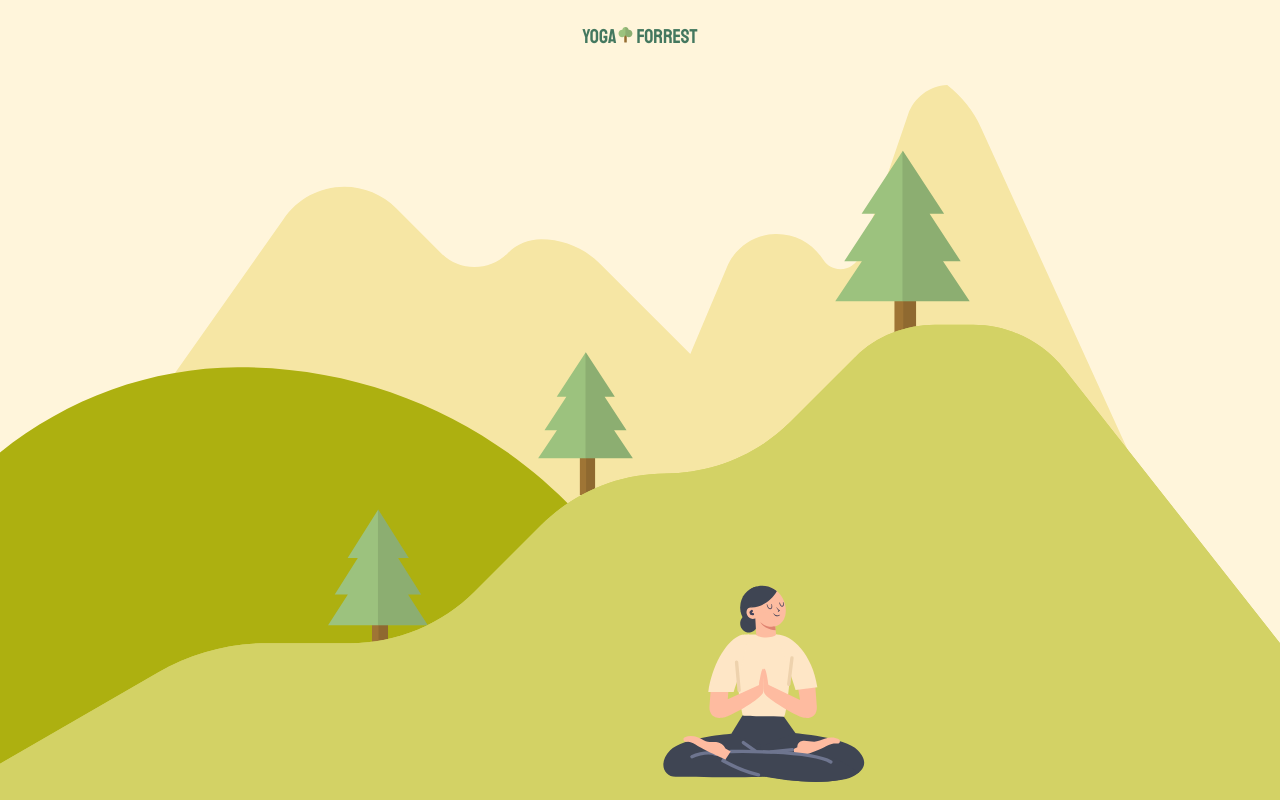
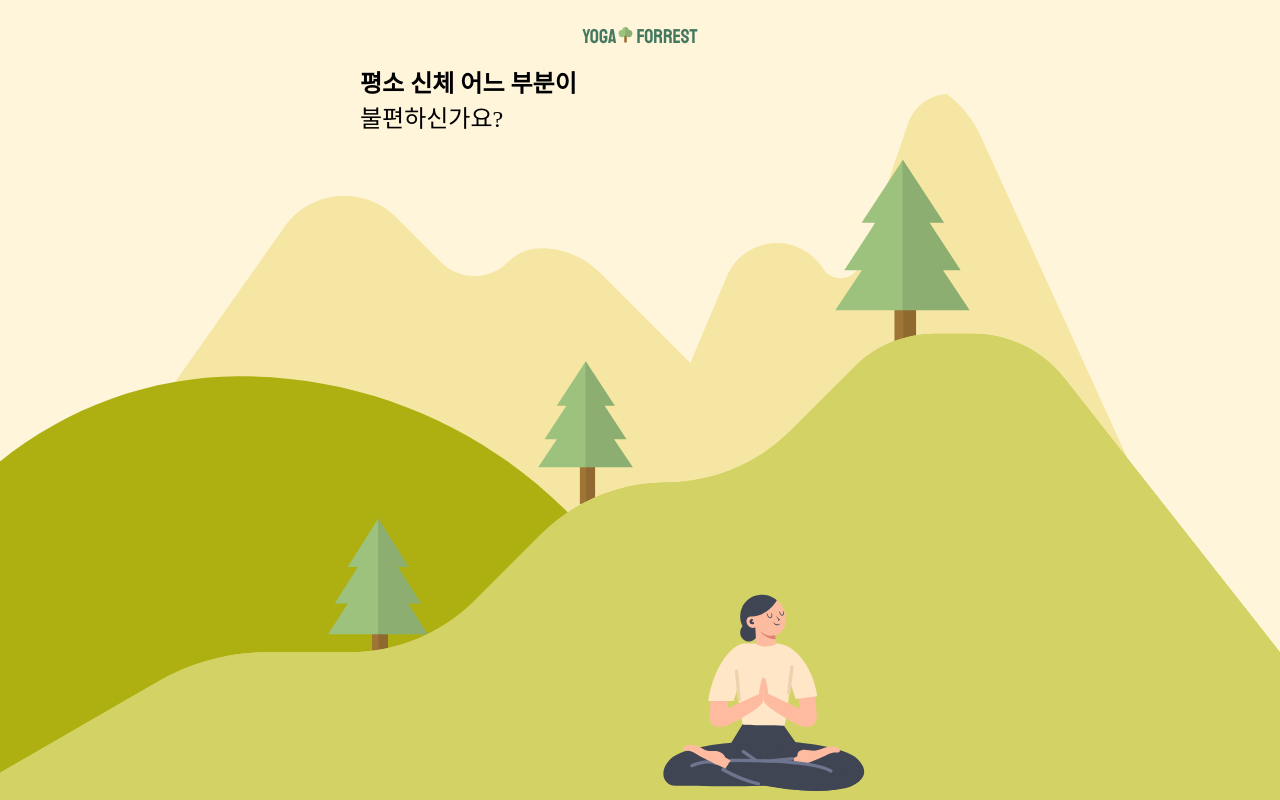
Before and after one commit to mmyeon/yogalim, a React (Create React App) app: page /bodypartchoice in a window 1280 px wide. Built offline with nearby package versions, Linux system fonts and the light colour scheme.

Commit message:
[style] BodyPartChoice 컴포넌트 > 질문 텍스트 추가

```diff
--- a/src/routes/BodyPartChoice.js
+++ b/src/routes/BodyPartChoice.js
@@ -9,11 +9,28 @@ const StyledBodyPartChoice = styled.div`
   background: ${COLORS.lightYellow};
   overflow: hidden;
 
+  > .container {
+    /* 반응형을 위한 부분 */
+    max-width: 700px;
+    margin: 0 auto;
+
+    > .content {
+      padding-top: 4em;
+      padding-left: 10%;
+
+      > h2 {
+        > .thiner {
+          font-weight: 400;
+        }
+      }
+    }
+  }
+
   > svg {
+    position: relative;
+    bottom: 2.5em;
     width: 100%;
     height: 100%;
-    position: relative;
-    bottom: -5.3em;
   }
 `;
 
@@ -21,6 +38,14 @@ const BodyPartChoice = () => {
   return (
     <StyledBodyPartChoice>
       <Header />
+      <div className="container">
+        <div className="content">
+          <h2>
+            평소 신체 어느 부분이
+            <br /> <span className="thiner">불편하신가요?</span>
+          </h2>
+        </div>
+      </div>
       <svg
         width="320"
         height="377"
```
